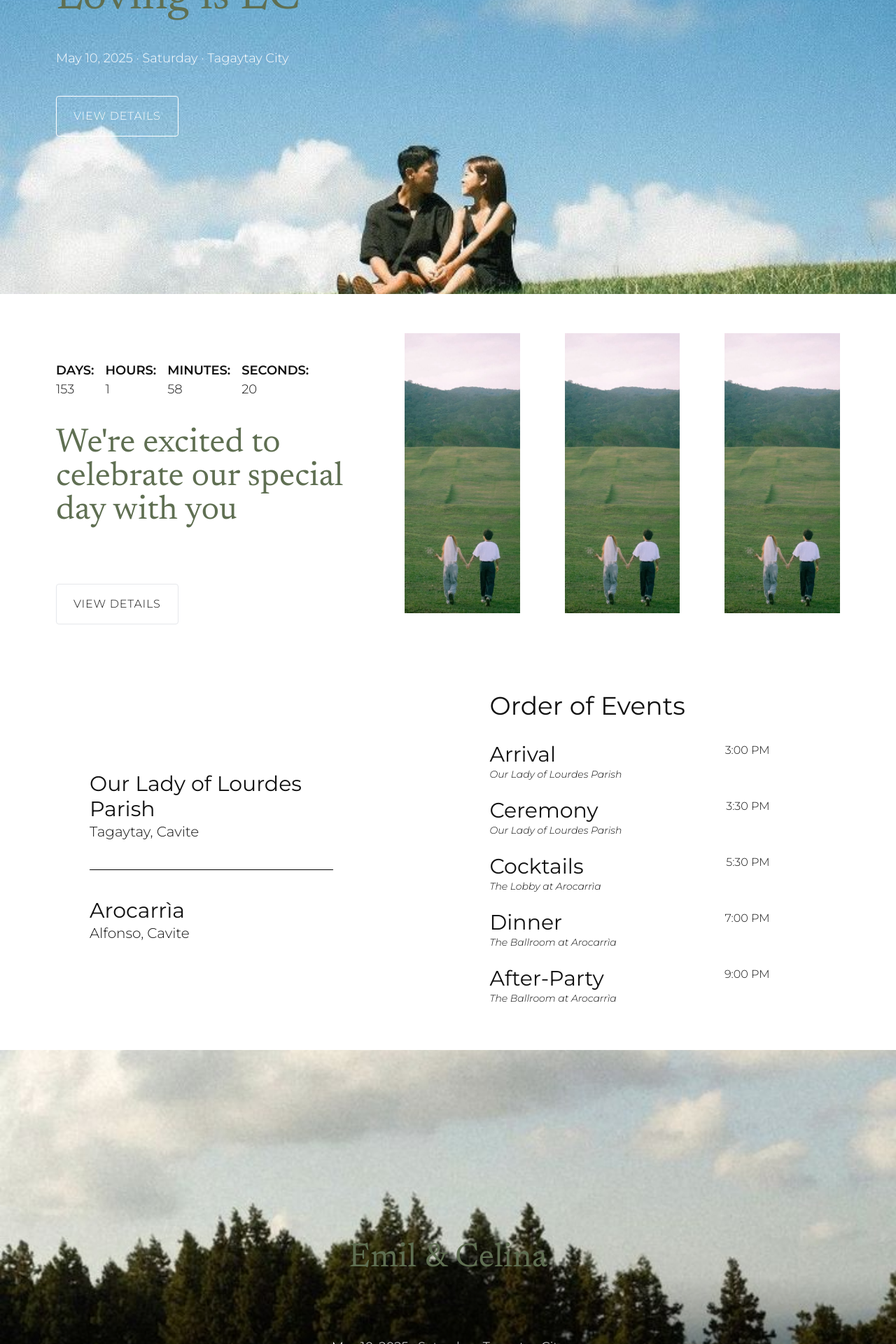
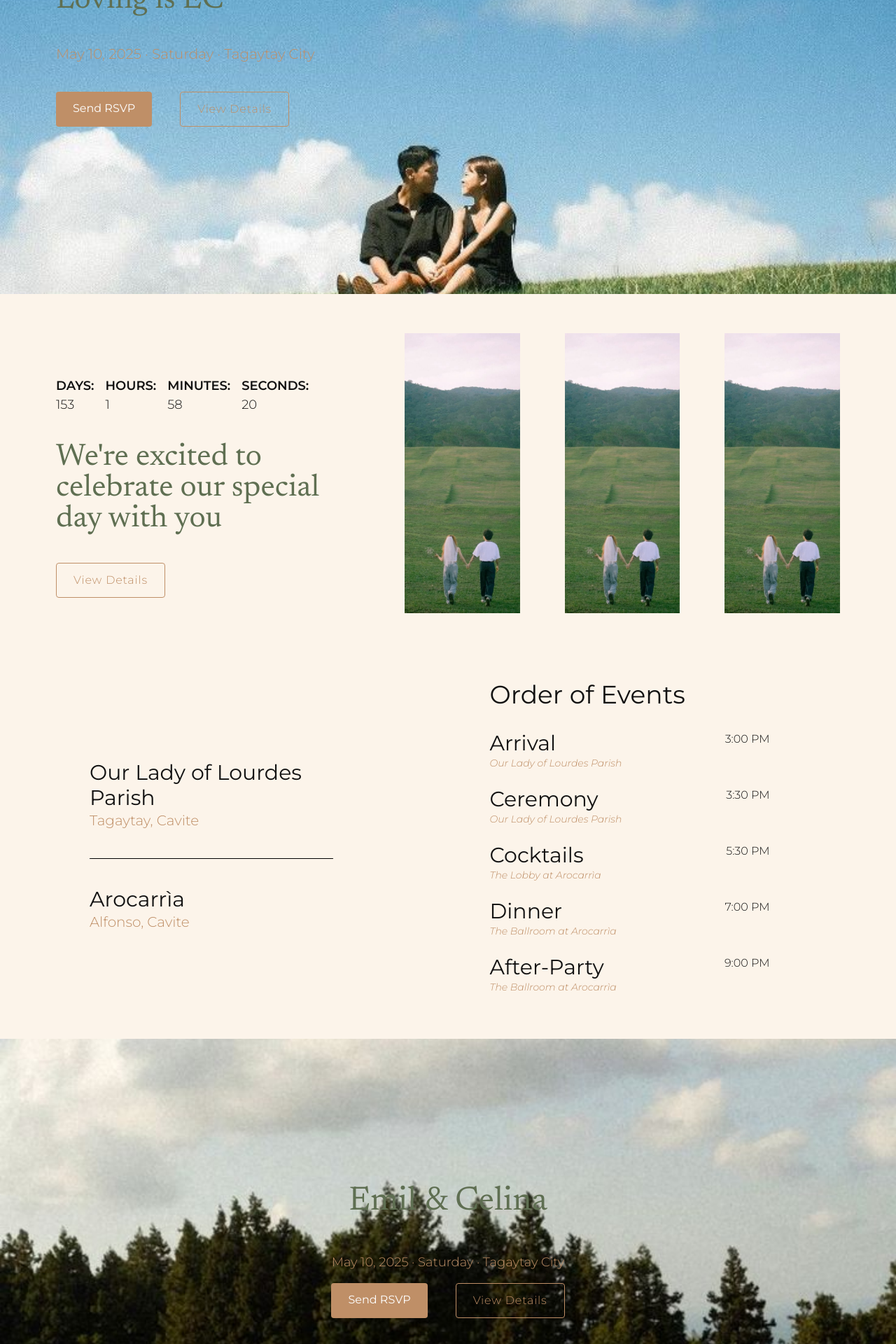
Before and after one commit to gdcrisanto/emilcelina, a Next.js app: page / in a window 1280 px wide. Shown: the part 260-2180 px from the top of the page at 70% size. Built offline with nearby package versions, Linux system fonts and the light colour scheme; a web font is replaced by a local one.

Commit message:
Update: [home page]

```diff
--- a/components/layout.tsx
+++ b/components/layout.tsx
@@ -83,19 +83,28 @@ export default function Layout({
 						image={constants.FOOTER.image}
 						alt=""
 						size="sm"
-						bgGradient="linear-gradient(180deg, rgba(0, 0, 0, 0.00) 53.92%, rgba(0, 0, 0, 0.80) 100%)">
-						<div className=" mx-auto flex-col md:flex-col flex items-center pb-6 lg:pb-16 justify-end text-white text-center">
-							<span className="mb-4 lg:mb-10 text-4xl lg:text-[3rem] leading-9 lg:leading-[64px] font-newsreader max-w-[309px] lg:max-w-none text-[#5F6F52]">
+						// bgGradient="linear-gradient(180deg, rgba(0, 0, 0, 0.00) 53.92%, rgba(0, 0, 0, 0.80) 100%)"
+					>
+						<div className=" mx-auto flex-col md:flex-col flex items-center justify-center text-white text-center">
+							<span className=" text-4xl lg:text-[3rem] leading-9 lg:leading-[64px] font-newsreader max-w-[309px] lg:max-w-none text-[#5F6F52]">
 								{constants.FOOTER.title}
 							</span>
-							<h4 className="lg:text-lg my-[40px] font-light">
+							<h4 className="lg:text-lg mt-10 mb-4 font-light text-[#BF8F67]">
 								{constants.HOME_HERO.subtitle}
 							</h4>
-							<Link
-								href={constants.FOOTER.href}
-								className=" px-6 py-4 font-light tracking-wide uppercase items-center border rounded button hover:bg-white hover:text-[#121212]">
-								{constants.FOOTER.button}
-							</Link>
+							<div className="flex flex-row gap-x-10">
+								<Link
+									className="button text-white bg-[#BF8F67] hover:bg-[#5F6F52] px-6 py-3"
+									href={constants.FOOTER.href2}>
+									{constants.FOOTER.button2}
+								</Link>
+
+								<Link
+									href={constants.FOOTER.href}
+									className=" button mx-auto lg:mx-0 button py-3 px-6 text-base font-light border w-fit tracking-wider rounded hover:text-white text-[#BF8F67]  hover:bg-[#BF8F67] border-[#BF8F67]">
+									{constants.FOOTER.button}
+								</Link>
+							</div>
 						</div>
 					</PageHero>
 					<BackToTop />
--- a/components/page-hero.tsx
+++ b/components/page-hero.tsx
@@ -26,11 +26,11 @@ export default function PageHero({
 		<div className={`flex relative ${className} ${heroBreakpoints[size]}`}>
 			<div
 				className="absolute w-full h-full z-[1]"
-				style={{
-					background: bgGradient
-						? bgGradient
-						: 'linear-gradient(0deg, rgba(0, 0, 0, 0.00) 74.51%, rgba(0, 0, 0, 0.40) 100%), linear-gradient(180deg, rgba(0, 0, 0, 0.00) 62.2%, rgba(0, 0, 0, 0.40) 100%)',
-				}}
+				// style={{
+				// 	background: bgGradient
+				// 		? bgGradient
+				// 		: 'linear-gradient(0deg, rgba(0, 0, 0, 0.00) 74.51%, rgba(0, 0, 0, 0.40) 100%), linear-gradient(180deg, rgba(0, 0, 0, 0.00) 62.2%, rgba(0, 0, 0, 0.40) 100%)',
+				// }}
 			/>
 			<Image
 				src={image}
--- a/components/page-sections.tsx
+++ b/components/page-sections.tsx
@@ -52,34 +52,6 @@ export const Divider = ({ type, dark }: DividerProps) => {
 				)}
 			</div>
 		</>
-	);
-};
-
-export const Award = ({ award, title, year }) => {
-	return (
-		<div className="flex flex-row w-full max-w-[163px] md:max-w-[313px] fade-up">
-			<Vectors.LaurelLeft
-				className="self-center max-w-[33px] md:max-w-[75px]"
-				width="auto"
-				height="auto"
-			/>
-			<div className="flex flex-col uppercase max-w-[96px] md:max-w-[181px] w-full text-white text-center self-center">
-				<span className="text-base lg:text-[1.375rem] tracking-[2.24px] leading-4 lg:leading-7">
-					{award}
-				</span>
-				<span className="text-[0.625rem] lg:text-sm tracking-[0.8px] lg:tracking-[1.12px] leading-[100%] font-light">
-					{title}
-				</span>
-				<span className="font-light text-[0.625rem] lg:text-sm tracking-[0.8px] leading-[100%]">
-					{year}
-				</span>
-			</div>
-			<Vectors.LaurelRight
-				className="self-center max-w-[33px] md:max-w-[75px]"
-				width="auto"
-				height="auto"
-			/>
-		</div>
 	);
 };
 
@@ -184,66 +156,3 @@ const BreadcrumbsComponent = ({ path, isEndPath, light }) => {
 		</>
 	);
 };
-
-export const FooterProductLinks = ({ links = [] }: FooterProductLinksProps) => {
-	return (
-		<div className="flex flex-col lg:flex-row w-full">
-			<Link
-				href={links[0]?.href ?? ''}
-				className="flex flex-row w-full lg:w-1/2 h-[174px] lg:h-[445px] relative mx-auto lg:mx-0">
-				<Image
-					placeholder="blur"
-					src={links[0]?.image}
-					alt=""
-					width={600}
-					height={1069}
-					className="absolute object-center object-cover w-full h-[174px] lg:h-[445px]"
-				/>
-				<div
-					className="absolute w-full h-full z-[1]"
-					style={{
-						background:
-							'linear-gradient(180deg, rgba(0, 0, 0, 0.00) 62.2%, rgba(0, 0, 0, 0.40) 100%)',
-					}}
-				/>
-				<div className="flex flex-row z-[2] text-white justify-start w-full mb-10 items-end ml-6 lg:ml-20 font-newsreader">
-					<div className="flex flex-row gap-x-4 text-[24px] lg:text-[32px] leading-[100%] items-center">
-						<Vectors.ArrowLeft
-							className="max-h-[12px] lg:max-h-[28px] max-w-[24px] lg:max-w-[55px] self-center"
-							color="white"
-						/>
-						Discover {links[0]?.title}
-					</div>
-				</div>
-			</Link>
-			<Link
-				href={links[1]?.href ?? ''}
-				className="flex flex-row w-full lg:w-1/2 h-[174px] lg:h-[445px] relative mx-auto lg:mx-0">
-				<Image
-					placeholder="blur"
-					src={links[1]?.image}
-					alt=""
-					width={600}
-					height={1069}
-					className="absolute object-center object-cover w-full h-[174px] lg:h-[445px]"
-				/>
-				<div
-					className="absolute w-full h-full z-[1]"
-					style={{
-						background:
-							'linear-gradient(180deg, rgba(0, 0, 0, 0.00) 62.2%, rgba(0, 0, 0, 0.40) 100%)',
-					}}
-				/>
-				<div className="flex flex-row z-[2] text-white justify-end w-full mb-10 items-end mr-6 lg:mr-20  font-newsreader">
-					<div className="flex flex-row gap-x-4 text-[24px] lg:text-[32px] leading-[100%] items-center">
-						Discover {links[1]?.title}
-						<Vectors.ArrowRight
-							className="max-h-[12px] lg:max-h-[28px] max-w-[24px] lg:max-w-[55px] self-center"
-							color="white"
-						/>
-					</div>
-				</div>
-			</Link>
-		</div>
-	);
-};
--- a/lib/constants/common.ts
+++ b/lib/constants/common.ts
@@ -12,7 +12,7 @@ const MENU_ITEMS = [
 	{ title: 'venue', href: '/venue' },
 	{ title: 'registry', href: '/registry' },
 	{ title: 'FAQs', href: '/faqs' },
-	{ title: 'RSVP', href: '/' },
+	{ title: 'RSVP', href: 'https://withjoy.com/ourloveisEC/rsvp' },
 ];
 
 const PRODUCTS: Array<Products> = [
--- a/lib/constants/home.ts
+++ b/lib/constants/home.ts
@@ -7,14 +7,14 @@ const HOME_HERO = {
 	title: 'Loving is EC',
 	subtitle: 'May 10, 2025 · Saturday · Tagaytay City',
 	button: 'View Details',
-	href: '/',
+	href: '/the-wedding',
 };
 
 const OUR_SPECIAL_DAY = {
 	title: `We're excited to celebrate our special day with you`,
 	subtitle: '',
 	button: 'View Details',
-	href: '/',
+	href: '/the-wedding',
 };
 
 const HOME_PORTRAITS: Array<any> = [
@@ -35,6 +35,8 @@ const FOOTER = {
 	subtitle: 'May 10, 2025 · Saturday · Tagaytay City',
 	button: 'View Details',
 	href: '/',
+	button2: 'Send RSVP',
+	href2: 'https://withjoy.com/ourloveisEC/rsvp',
 };
 
 const ORDER_OF_EVENTS = {
--- a/pages/index.tsx
+++ b/pages/index.tsx
@@ -8,8 +8,13 @@ import Image from 'next/image';
 import { useEffect, useState } from 'react';
 
 export default function Home() {
-	const { HOME_HERO, OUR_SPECIAL_DAY, HOME_PORTRAITS, ORDER_OF_EVENTS } =
-		Constants;
+	const {
+		HOME_HERO,
+		OUR_SPECIAL_DAY,
+		HOME_PORTRAITS,
+		ORDER_OF_EVENTS,
+		FOOTER,
+	} = Constants;
 
 	return (
 		<Layout>
@@ -25,34 +30,38 @@ export default function Home() {
 				className="justify-start bg-center bg-cover bg-no-repeat">
 				<div className="flex w-full max-w-[1920px] mx-auto">
 					<div className="flex-col flex self-center w-full text-white max-w-[624px] mx-10 lg:m-20 fade-up">
-						<h1 className="text-[#5F6F52] font-newsreader text-7xl lg:text-8xl leading-[100%]">
+						<h1 className="text-[#5F6F52] font-newsreader text-6xl lg:text-6xl leading-[100%]">
 							{HOME_HERO.title}
 						</h1>
-						<h4 className="lg:text-lg my-10 font-light">
+						<h4 className="lg:text-xl my-10 font-light text-[#BF8F67]">
 							{HOME_HERO.subtitle}
 						</h4>
-						<Link
-							href={HOME_HERO.href}
-							className="button py-4 px-6 uppercase text-base font-light border border-white w-fit tracking-wider rounded hover:bg-white hover:text-black hover:border-white">
-							{HOME_HERO.button}
-						</Link>
+						<div className="flex flex-row gap-x-10">
+							<Link
+								className="button text-white bg-[#BF8F67] hover:bg-[#5F6F52] px-6 py-3"
+								href={FOOTER.href2}>
+								{FOOTER.button2}
+							</Link>
+							<Link
+								href={HOME_HERO.href}
+								className="button mx-auto lg:mx-0 button py-3 px-6 text-base font-light border w-fit tracking-wider rounded hover:text-white text-[#BF8F67]  hover:bg-[#BF8F67] border-[#BF8F67]">
+								{HOME_HERO.button}
+							</Link>
+						</div>
 					</div>
 				</div>
 			</PageHero>
 
-			<ColoredBgWrapper bgColor="white">
+			<ColoredBgWrapper bgColor="nata">
 				<div className="flex flex-col lg:flex-row w-full py-14 px-6 lg:px-20 max-w-[1920px] justify-between mx-auto lg:gap-x-12">
 					<div className="flex-col text-center lg:text-left flex self-center max-w-[450px] mb-10 lg:mb-0 fade-up">
 						<CountDownTimer />
-						<h1 className="text-[#5F6F52] font-newsreader text-4xl lg:text-[3rem] leading-[100%]">
+						<h1 className="text-[#5F6F52] font-newsreader text-4xl lg:text-6xl leading-[100%] mb-10">
 							{OUR_SPECIAL_DAY.title}
 						</h1>
-						<h2 className="lg:text-[18px] mt-4 mb-6 lg:my-[40px] font-light">
-							{OUR_SPECIAL_DAY.subtitle}
-						</h2>
 						<Link
 							href={OUR_SPECIAL_DAY.href}
-							className="button py-4 px-6 uppercase mx-auto lg:mx-0 text-base font-light border w-fit tracking-wider rounded hover:bg-black hover:text-white hover:">
+							className="button mx-auto lg:mx-0 button py-3 px-6 text-base font-light border w-fit tracking-wider rounded hover:text-white text-[#BF8F67]  hover:bg-[#BF8F67] border-[#BF8F67]">
 							{OUR_SPECIAL_DAY.button}
 						</Link>
 					</div>
@@ -86,14 +95,14 @@ export default function Home() {
 							<h3 className="text-3xl">
 								Our Lady of Lourdes Parish
 							</h3>
-							<h4 className="text-xl font-light">
+							<h4 className="text-xl font-light text-[#BF8F67]">
 								Tagaytay, Cavite
 							</h4>
 						</div>
 						<hr className="w-full border-t self-center max-w-full border-black my-10" />
 						<div className="flex flex-col">
 							<h3 className="text-3xl">Arocarrìa</h3>
-							<h4 className="text-xl font-light">
+							<h4 className="text-xl font-light text-[#BF8F67]">
 								Alfonso, Cavite
 							</h4>
 						</div>
@@ -109,7 +118,7 @@ export default function Home() {
 										<h3 className="text-3xl">
 											{item.event}
 										</h3>
-										<span className="text-sm italic font-light">
+										<span className="text-sm italic font-light text-[#BF8F67]">
 											{item.description}
 										</span>
 									</div>
```
